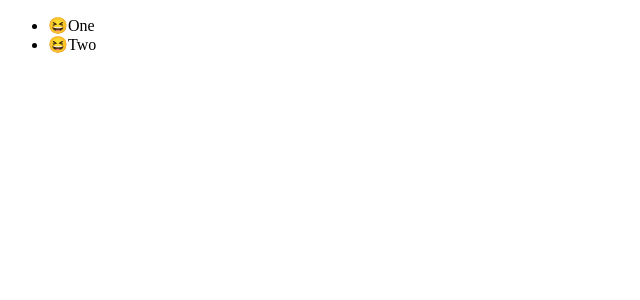
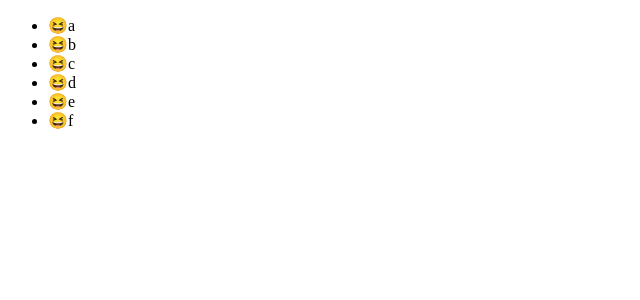
Before and after one commit to yoonjong-park/make-boards-using-react-beautiful-dnd, a React (Create React App) app: page / in a window 1280 px wide. Shown: the top 300 px of the page, without its empty margins (0-640 px from the left). Built offline with nearby package versions, Linux system fonts and the light colour scheme.

Commit message:
ADD list enum & Refactor

```diff
--- a/src/App.tsx
+++ b/src/App.tsx
@@ -1,5 +1,8 @@
 import React from "react";
 import { DragDropContext, Draggable, Droppable } from "react-beautiful-dnd";
+import { getModeForUsageLocation } from "typescript";
+
+const toDos = ["a", "b", "c", "d", "e", "f"];
 
 function App() {
   const onDragEnd = () => {
@@ -12,22 +15,17 @@
         <Droppable droppableId="one">
           {magic => (
             <ul ref={magic.innerRef} {...magic.droppableProps}>
-              <Draggable draggableId="first" index={0}>
+              {toDos.map((toDo, index) => (
+                <Draggable draggableId={toDo} index={index}>
                   {magic => (
                     <li ref={magic.innerRef} {...magic.draggableProps}>
                       <span {...magic.dragHandleProps}>😆</span>
-                    One
+                      {toDo}
                     </li>
                   )}
                 </Draggable>
-              <Draggable draggableId="second" index={1}>
-                {magic => (
-                  <li ref={magic.innerRef} {...magic.draggableProps}>
-                    <span {...magic.dragHandleProps}>😆</span>
-                    Two
-                  </li>
-                )}
-              </Draggable>
+              ))}
+              {magic.placeholder}
             </ul>
           )}
         </Droppable>
```
Lines whose indentation alone changed are shown as unchanged.
